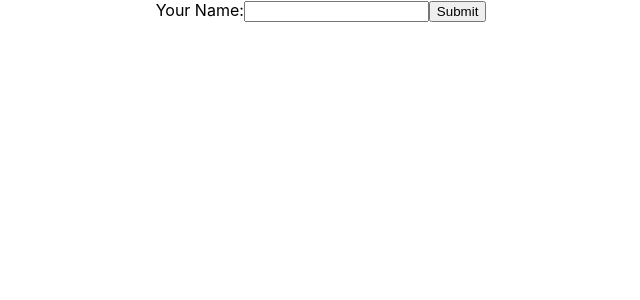
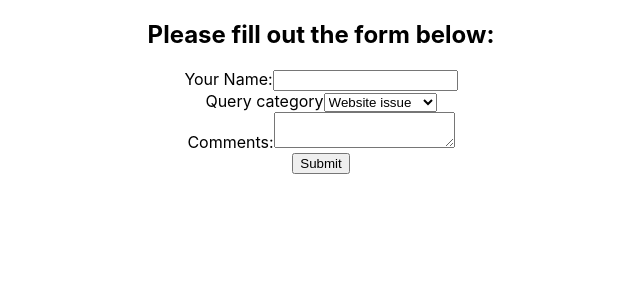
Before and after one commit to fredboys/react, a React (Create React App) app in the folder my-app/: page / in a window 1280 px wide. Shown: the top 300 px of the page, without its empty margins (319-959 px from the left). Built offline with nearby package versions, Linux system fonts and the light colour scheme.

Commit message:
Submitting form without refresh

```diff
--- a/my-app/src/components/ControlledForm.js
+++ b/my-app/src/components/ControlledForm.js
@@ -5,7 +5,9 @@
       super(props)
 
       this.state = {
-        name: ''
+        name: '',
+        category: 'website',
+        comments: ''
       }
     }
 
@@ -15,10 +17,29 @@
         })
     }
 
+    handleCategoryChange = (event) => {
+      this.setState({
+          category: event.target.value
+      })
+  }
+
+  handleCommentsChange = (event) => {
+    this.setState({
+        comments: event.target.value
+    })
+}
+
+handleSubmit = (event) => {
+  event.preventDefault();
+  console.log(this.state)
+}
+
     render() {
     return (
       <div>
-        <form>
+        <h2>Please fill out the form below:</h2>
+        <form onSubmit={this.handleSubmit}>
+          <div>
             <label htmlFor="id-name">Your Name:</label>
             <input
                 value={this.state.name}
@@ -27,7 +48,30 @@
                 name="name"
                 type="text"
             />
-            <input type="submit" value="Submit" />
+          </div>
+          <div>
+            <label htmlFor="category">Query category</label>
+              <select
+                id="category"
+                name="category"
+                value={this.state.category}
+                onChange={this.handleCategoryChange}
+              >
+                <option value="website">Website issue</option>
+                <option value="order">Order issue</option>
+                <option value="general">General inquiry</option>
+              </select>
+          </div>
+          <div>
+            <label htmlFor="id-comments">Comments:</label>
+            <textarea
+              id="id-comments"
+              name="comments"
+              value={this.state.comments}
+              onChange={this.handleCommentsChange}
+            />
+          </div>
+          <input type="submit" value="Submit" />
         </form>
       </div>
     )
```
